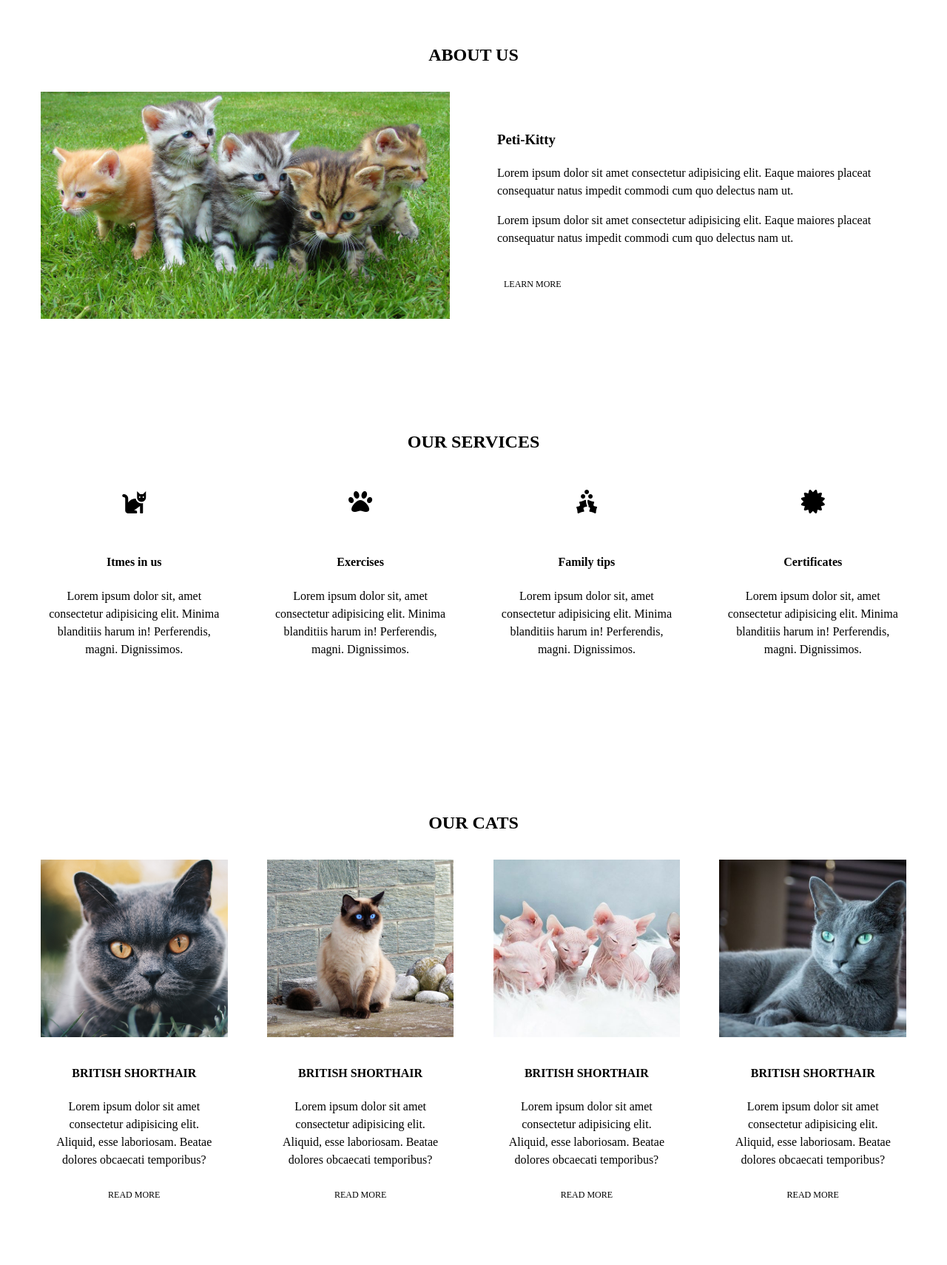
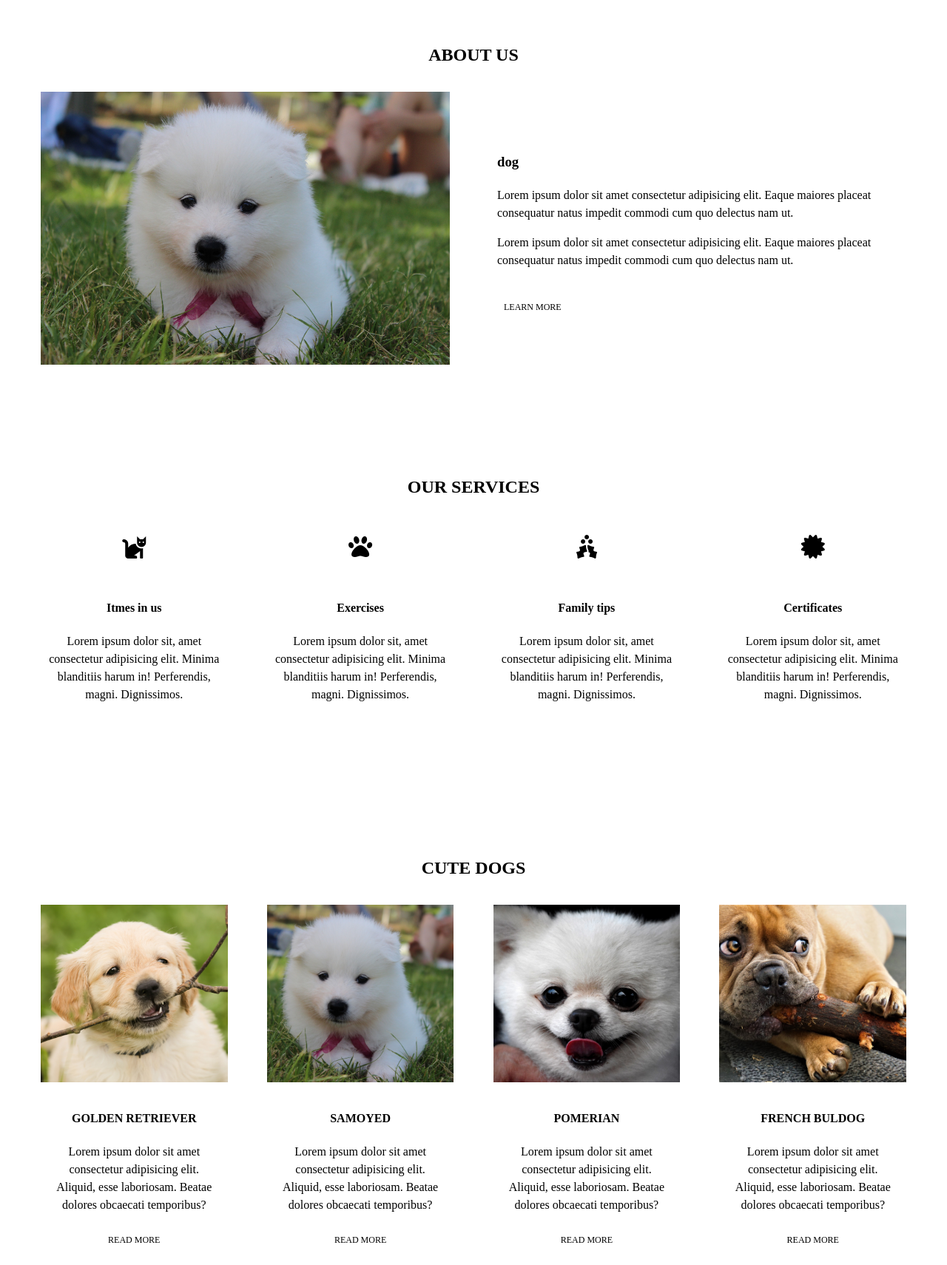
Before and after one commit to kimhanl/skjy060330, a plain HTML site: page index.html in a window 1280 px wide. Shown: the part 820-2530 px from the top of the page at 74% size. Drawn offline with Linux system fonts and the light colour scheme; a web font is replaced by a local one.

Commit message:
changed photos

```diff
--- a/index.html
+++ b/index.html
@@ -5,7 +5,7 @@
   <meta name="viewport" content="width=device-width, initial-scale=1.0">
   <meta http-equiv="X-UA-Compatible" content="ie=edge" />
   <title>Petty-kitty || Home</title>
-  <link rel="shortcut icon" href="./images/petty-kitty.ico" type="image/x-icon">
+  <link rel="shortcut icon" href="./images/favicon.ico" type="image/x-icon">
   <link rel="stylesheet" href="./fontawesome-free-5.15.1-web/fontawesome-free-5.15.1-web/css/all.css">
   <link rel="stylesheet" href="./styles.css">
 </head>
@@ -17,7 +17,7 @@
       <div class="nav-center">
         <!-- nav header -->
         <div class="nav-header">
-          <img src="./images/petty-kitty.ico" alt="" class="nav-logo">
+          <img src="./images/favicon.ico" alt="" class="nav-logo">
           <button type="button" class="nav-toggle" id="nav-toggle">
             <i class="fas fa-bars"></i>
           </button>
@@ -33,7 +33,7 @@
             <a href="#services" class="nav-link scroll-link">services</a>
           </li>
           <li>
-            <a href="#cats" class="nav-link scroll-link">cats</a>
+            <a href="#cats" class="nav-link scroll-link">dogs</a>
           </li>
           <li>
             <a href="#contact" class="nav-link scroll-link">contacts</a>
@@ -62,8 +62,8 @@
     <!-- hero -->
     <div class="hero">
       <div class="banner">
-        <h2>over a hundred of different cats</h2>
-        <h1>explore our guide to special cats</h1>
+        <h2>over a hundred of different dogs</h2>
+        <h1>explore our guide to special dogs</h1>
         <p>Lorem ipsum dolor sit amet consectetur, adipisicing elit. Nemo, nisi
           tempora impedit dignissimos cum praesentium!</p>
         <a href="#cats" class="btn">explore</a>
@@ -82,10 +82,10 @@
   <!-- end of about-title   -->
   <div class="section-center about-center">
     <article class="about-img">
-      <img src="./images/cats_about.jpg" class="about-photo" alt="my cats">
+      <img src="./images/dog-747460_1920.jpg" class="about-photo" alt="my cats">
     </article>
     <article class="about-info">
-      <h3>Peti-Kitty</h3>
+      <h3>dog</h3>
       <p>Lorem ipsum dolor sit amet consectetur adipisicing elit. Eaque maiores
       placeat consequatur natus impedit commodi cum quo delectus nam ut.</p>
       <p>Lorem ipsum dolor sit amet consectetur adipisicing elit. Eaque maiores
@@ -164,17 +164,17 @@
   <section class="section cats" id="cats">
     <!-- services-title -->
     <div class="section-title">
-      <h1>our cats</h1>
+      <h1>cute dogs</h1>
     </div>
     <!-- end of services-title -->
 
     <div class="section-center cats-center">
       <article class="cats-card">
         <div class="cats-img-container">
-          <img src="./images/british_shorthair.jpg" alt="british shorthair" class="cats-img">
+          <img src="./images/puppy-1189067_1920.jpg" alt="british shorthair" class="cats-img">
         </div>
         <div class="cats-info">
-          <h4>british shorthair</h4>
+          <h4>Golden Retriever</h4>
           <p>Lorem ipsum dolor sit amet consectetur adipisicing elit. Aliquid,
           esse laboriosam. Beatae dolores obcaecati temporibus?</p>
           <a href="#" class="btn">read more</a>
@@ -182,10 +182,10 @@
       </article>
       <article class="cats-card">
         <div class="cats-img-container">
-          <img src="./images/himalayan.jpg" alt="himalayan" class="cats-img">
+          <img src="./images/dog-747460_1920.jpg" alt="himalayan" class="cats-img">
         </div>
         <div class="cats-info">
-          <h4>british shorthair</h4>
+          <h4>Samoyed </h4>
           <p>Lorem ipsum dolor sit amet consectetur adipisicing elit. Aliquid,
           esse laboriosam. Beatae dolores obcaecati temporibus?</p>
           <a href="#" class="btn">read more</a>
@@ -193,10 +193,10 @@
       </article>
       <article class="cats-card">
         <div class="cats-img-container">
-          <img src="./images/peterbald.jpg" alt="peterbald" class="cats-img">
+          <img src="./images/mammal-3312352_1920.jpg" alt="peterbald" class="cats-img">
         </div>
         <div class="cats-info">
-          <h4>british shorthair</h4>
+          <h4>Pomerian</h4>
           <p>Lorem ipsum dolor sit amet consectetur adipisicing elit. Aliquid,
           esse laboriosam. Beatae dolores obcaecati temporibus?</p>
           <a href="#" class="btn">read more</a>
@@ -204,10 +204,11 @@
       </article>
       <article class="cats-card">
         <div class="cats-img-container">
-          <img src="./images/Russian_blue.jpg" alt="Russian blue" class="cats-img">
+          <img src="./images/french-bulldog-4334127_1920.jpg" alt="buldog" class="cats-img">
         </div>
         <div class="cats-info">
-          <h4>british shorthair</h4>
+          <h4>french Buldog
+          </h4>
           <p>Lorem ipsum dolor sit amet consectetur adipisicing elit. Aliquid,
           esse laboriosam. Beatae dolores obcaecati temporibus?</p>
           <a href="#" class="btn">read more</a>
@@ -247,7 +248,7 @@
         <a href="#services" class="footer-link scroll-link">services</a>
       </li>
       <li>
-        <a href="#cats" class="footer-link scroll-link">cats</a>
+        <a href="#cats" class="footer-link scroll-link">dogs</a>
       </li>
       <li>
         <a href="#contact" class="footer-link scroll-link">contacts</a>
--- a/styles.css
+++ b/styles.css
@@ -222,7 +222,7 @@ Hero
 @media screen and (min-width: 768px) {
   .hero {
     background: linear-gradient(rgba(220, 175, 176, 0.7), rgba(0, 0, 0, 0.7)),
-      url("./images/cats_main.jpg") center/cover no-repeat fixed;
+      url("./images/dog-2332240_1920.jpg") center/cover no-repeat fixed;
   }
   .banner h2 {
     font-size: 3rem;
```
Also changed, not shown: images/Russian_blue.jpg (deleted), images/british_shorthair.jpg (deleted), images/cats_about.jpg (deleted), images/cats_main.jpg (deleted), images/dog-2332240_1920.jpg (added), images/dog-747460_1920.jpg (added), images/favicon.ico (added), images/french-bulldog-4334127_1920.jpg (added), images/himalayan.jpg (deleted), images/mammal-3312352_1920.jpg (added), images/peterbald.jpg (deleted), images/puppy-1189067_1920.jpg (added), images/samoyed-2073662_1920.jpg (added).
